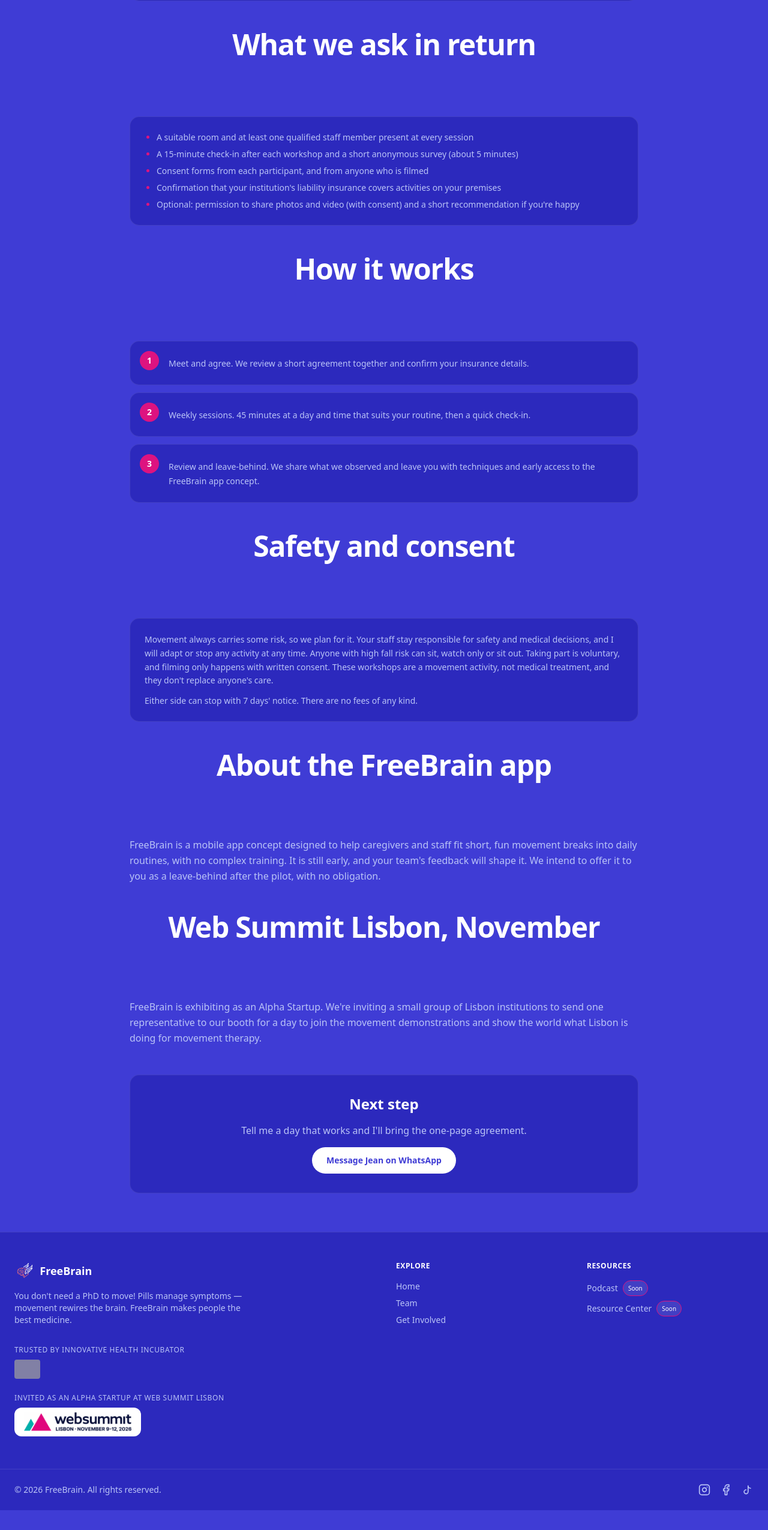
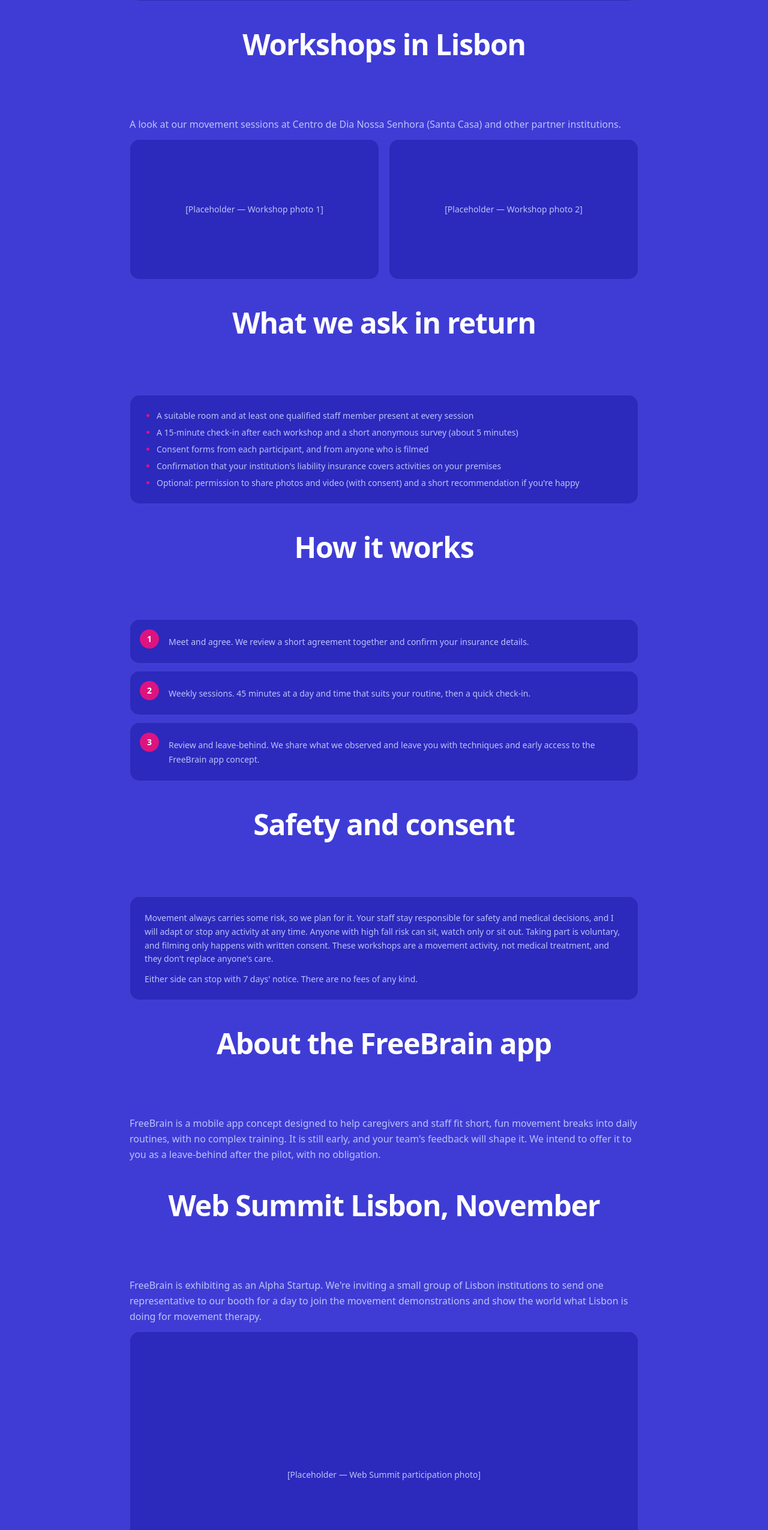
Before and after one commit to orangedrum/freebrainsite, a React (Vite) app: page /lisbon-pilot in a window 1280 px wide. Shown: the part 1261-3811 px from the top of the page at 60% size. Before the commit the page ends 3778 px from the top, so only its background shows below. Built offline with nearby package versions, Linux system fonts and the light colour scheme; grey boxes are pictures that could not be loaded.

Commit message:
actually adding libson pilot page

```diff
--- a/src/locales/de/common.json
+++ b/src/locales/de/common.json
@@ -168,8 +168,13 @@
     "safetyNote": "Jede Seite kann mit 7 Tagen Frist stoppen. Es gibt keine Gebühren jeglicher Art.",
     "appTitle": "Über die FreeBrain-App",
     "appBody": "FreeBrain ist ein mobiles App-Konzept, das Pflegekräften und Personal hilft, kurze, spaßige Bewegungspausen in den Alltag einzubauen, ohne komplexe Schulung. Es ist noch früh, und das Feedback Ihres Teams wird es gestalten. Wir beabsichtigen, es Ihnen nach dem Piloten als Hinterlassenschaft ohne Verpflichtung anzubieten.",
+    "workshopsTitle": "Workshops in Lissabon",
+    "workshopsBody": "Ein Einblick in unsere Bewegungssitzungen im Centro de Dia Nossa Senhora (Santa Casa) und anderen Partnerinstitutionen.",
+    "workshopPhoto1": "[Platzhalter — Workshop-Foto 1]",
+    "workshopPhoto2": "[Platzhalter — Workshop-Foto 2]",
     "summitTitle": "Web Summit Lissabon, November",
     "summitBody": "FreeBrain stellt als Alpha Startup aus. Wir laden eine kleine Gruppe Lissabonner Einrichtungen ein, einen Vertreter zu unserem Stand für einen Tag zu schicken, um an den Bewegungsdemonstrationen teilzunehmen und der Welt zu zeigen, was Lissabon für Bewegungstherapie tut.",
+    "summitPhoto": "[Platzhalter — Foto der Web Summit-Teilnahme]",
     "nextTitle": "Nächster Schritt",
     "nextBody": "Nennen Sie mir einen Tag, der passt, und ich bringe die einseitige Vereinbarung.",
     "cta": "Jean auf WhatsApp schreiben"
--- a/src/locales/en/common.json
+++ b/src/locales/en/common.json
@@ -168,8 +168,13 @@
     "safetyNote": "Either side can stop with 7 days' notice. There are no fees of any kind.",
     "appTitle": "About the FreeBrain app",
     "appBody": "FreeBrain is a mobile app concept designed to help caregivers and staff fit short, fun movement breaks into daily routines, with no complex training. It is still early, and your team's feedback will shape it. We intend to offer it to you as a leave-behind after the pilot, with no obligation.",
+    "workshopsTitle": "Workshops in Lisbon",
+    "workshopsBody": "A look at our movement sessions at Centro de Dia Nossa Senhora (Santa Casa) and other partner institutions.",
+    "workshopPhoto1": "[Placeholder — Workshop photo 1]",
+    "workshopPhoto2": "[Placeholder — Workshop photo 2]",
     "summitTitle": "Web Summit Lisbon, November",
     "summitBody": "FreeBrain is exhibiting as an Alpha Startup. We're inviting a small group of Lisbon institutions to send one representative to our booth for a day to join the movement demonstrations and show the world what Lisbon is doing for movement therapy.",
+    "summitPhoto": "[Placeholder — Web Summit participation photo]",
     "nextTitle": "Next step",
     "nextBody": "Tell me a day that works and I'll bring the one-page agreement.",
     "cta": "Message Jean on WhatsApp"
--- a/src/locales/es/common.json
+++ b/src/locales/es/common.json
@@ -168,8 +168,13 @@
     "safetyNote": "Cualquiera de las partes puede detener con 7 días de aviso. No hay ningún tipo de tarifa.",
     "appTitle": "Sobre la app FreeBrain",
     "appBody": "FreeBrain es un concepto de app móvil diseñado para ayudar a cuidadores y personal a encajar breves pausas de movimiento divertidas en las rutinas diarias, sin formación compleja. Todavía es temprano y los comentarios de su equipo lo moldearán. Pretendemos ofrecerla como legado tras el piloto, sin obligación.",
+    "workshopsTitle": "Talleres en Lisboa",
+    "workshopsBody": "Una mirada a nuestras sesiones de movimiento en el Centro de Dia Nossa Senhora (Santa Casa) y otras instituciones asociadas.",
+    "workshopPhoto1": "[Marcador de posición — Foto del taller 1]",
+    "workshopPhoto2": "[Marcador de posición — Foto del taller 2]",
     "summitTitle": "Web Summit Lisboa, noviembre",
     "summitBody": "FreeBrain expone como Alpha Startup. Invitamos a un pequeño grupo de instituciones de Lisboa a enviar un representante a nuestro stand durante un día para unirse a las demostraciones de movimiento y mostrar al mundo lo que Lisboa hace por la terapia de movimiento.",
+    "summitPhoto": "[Marcador de posición — Foto de participación en Web Summit]",
     "nextTitle": "Siguiente paso",
     "nextBody": "Dígame un día que funcione y llevaré el acuerdo de una página.",
     "cta": "Enviar mensaje a Jean por WhatsApp"
--- a/src/locales/pt/common.json
+++ b/src/locales/pt/common.json
@@ -168,8 +168,13 @@
     "safetyNote": "Qualquer lado pode parar com 7 dias de aviso. Não há taxas de nenhum tipo.",
     "appTitle": "Sobre o app FreeBrain",
     "appBody": "FreeBrain é um conceito de app móvel projetado para ajudar cuidadores e equipe a encaixar pausas curtas e divertidas de movimento nas rotinas diárias, sem treinamento complexo. Ainda é cedo e o feedback da sua equipe o moldará. Pretendemos oferecê-lo como legado após o piloto, sem obrigação.",
+    "workshopsTitle": "Workshops em Lisboa",
+    "workshopsBody": "Um olhar para nossas sessões de movimento no Centro de Dia Nossa Senhora (Santa Casa) e em outras instituições parceiras.",
+    "workshopPhoto1": "[Espaço reservado — Foto do workshop 1]",
+    "workshopPhoto2": "[Espaço reservado — Foto do workshop 2]",
     "summitTitle": "Web Summit Lisboa, novembro",
     "summitBody": "FreeBrain está exibindo como Alpha Startup. Convidamos um pequeno grupo de instituições de Lisboa a enviar um representante ao nosso estande por um dia para participar das demonstrações de movimento e mostrar ao mundo o que Lisboa faz pela terapia de movimento.",
+    "summitPhoto": "[Espaço reservado — Foto da participação no Web Summit]",
     "nextTitle": "Próximo passo",
     "nextBody": "Me diga um dia que funcione e eu trago o acordo de uma página.",
     "cta": "Enviar mensagem para Jean no WhatsApp"
--- a/src/pages/LisbonPilot.tsx
+++ b/src/pages/LisbonPilot.tsx
@@ -62,6 +62,19 @@
             </div>
 
             <div className="space-y-3">
+              <SectionHeading title={t("lisbonPilot.workshopsTitle")} className="mb-6" />
+              <p className="text-muted-foreground leading-relaxed">{t("lisbonPilot.workshopsBody")}</p>
+              <div className="grid gap-4 sm:grid-cols-2">
+                <div className="aspect-video rounded-2xl bg-secondary border border-foreground/10 flex items-center justify-center text-center px-4">
+                  <span className="text-sm text-muted-foreground">{t("lisbonPilot.workshopPhoto1")}</span>
+                </div>
+                <div className="aspect-video rounded-2xl bg-secondary border border-foreground/10 flex items-center justify-center text-center px-4">
+                  <span className="text-sm text-muted-foreground">{t("lisbonPilot.workshopPhoto2")}</span>
+                </div>
+              </div>
+            </div>
+
+            <div className="space-y-3">
               <SectionHeading title={t("lisbonPilot.askTitle")} className="mb-6" />
               <div className="rounded-2xl bg-secondary border border-foreground/10 p-6">
                 <ul className="space-y-2 text-sm text-muted-foreground list-disc marker:text-brand-accent pl-5">
@@ -113,6 +126,9 @@
             <div className="space-y-3">
               <SectionHeading title={t("lisbonPilot.summitTitle")} className="mb-6" />
               <p className="text-muted-foreground leading-relaxed">{t("lisbonPilot.summitBody")}</p>
+              <div className="aspect-video rounded-2xl bg-secondary border border-foreground/10 flex items-center justify-center text-center px-4">
+                <span className="text-sm text-muted-foreground">{t("lisbonPilot.summitPhoto")}</span>
+              </div>
             </div>
 
             <div className="rounded-2xl bg-secondary border border-foreground/10 p-8 text-center space-y-4">
```
